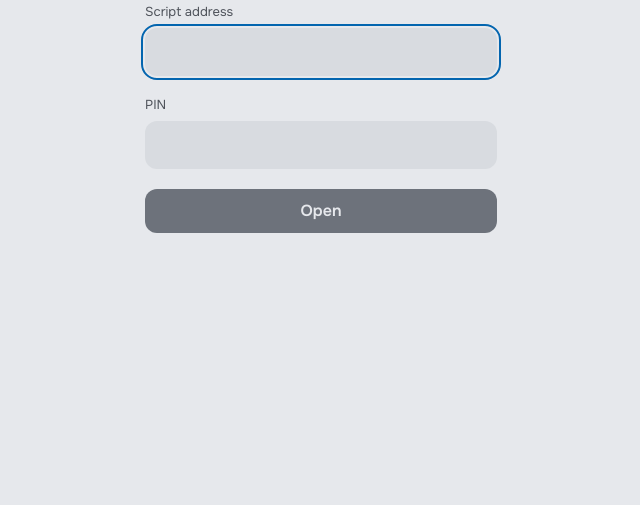
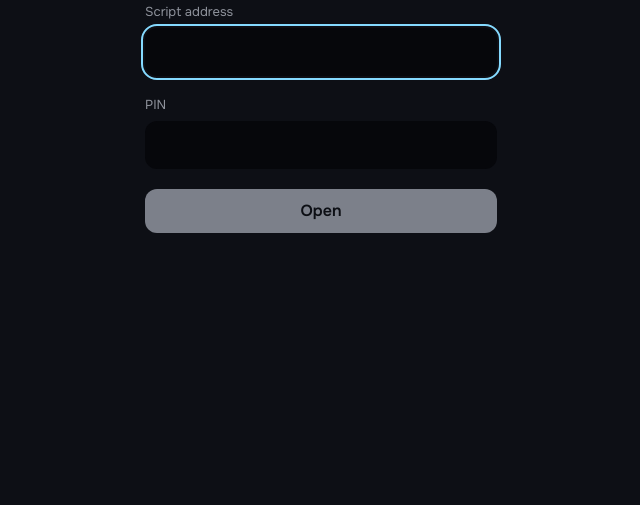
Before and after one commit to masonj52/athelte-data-hub, a plain HTML site: page index.html in a window 1280 px wide. Shown: the part 295-800 px from the top of the page, without its empty margins (319-959 px from the left). Drawn offline with Linux system fonts and the light colour scheme; a web font is replaced by a local one.

Commit message:
Make the app dark only
Co-Authored-By: Claude Fable 5.2 <noreply@anthropic.com>
Claude-Session: https://claude.ai/code/session_01WynUe2WmfnKjTyQ5dxEvT3

```diff
--- a/index.html
+++ b/index.html
@@ -7,8 +7,8 @@
 <meta name="description" content="Mason’s training deck: readiness as tempo, workouts, runs, a session log and thirty days of history.">
 <meta name="robots" content="noindex, nofollow">
 <meta name="referrer" content="no-referrer">
-<meta name="theme-color" content="#11131a" media="(prefers-color-scheme: dark)">
-<meta name="theme-color" content="#e8e9ee" media="(prefers-color-scheme: light)">
+<meta name="theme-color" content="#11131a">
+<meta name="color-scheme" content="dark">
 <link rel="manifest" href="manifest.webmanifest">
 <link rel="apple-touch-icon" href="icon-180.png">
 <link rel="icon" type="image/svg+xml" href="icon.svg">
@@ -26,7 +26,7 @@
 /* Hallmark · pre-emit critique: P4 H5 E4 S5 R4 V4 · weakest: E, empty states are one plain line each */
 /* Hallmark · waive 47c · owner asked for deck hardware · the dial and meters carry live data; mono is kept to numerals */
 :root {
-  color-scheme: dark light;
+  color-scheme: dark;
   --font-read: "Martian Mono", ui-monospace, monospace; --font-ui: "Onest", system-ui, sans-serif;
   --bg: oklch(17% 0.012 265); --panel: oklch(22% 0.014 265); --panel-2: oklch(27% 0.016 265); --well: oklch(13% 0.010 265);
   --line: oklch(30% 0.016 265); --ink: oklch(96% 0.005 265); --ink-2: oklch(80% 0.010 265); --muted: oklch(66% 0.014 265);
@@ -35,15 +35,6 @@
   --none: oklch(60% 0.015 265); --zone: var(--none);
   --r-chip: 12px; --gap: 12px; --pad: 16px; --bar-h: 64px;
   --ease: cubic-bezier(0.16, 1, 0.3, 1);
-}
-@media (prefers-color-scheme: light) {
-  :root {
-    --bg: oklch(93% 0.006 265); --panel: oklch(98.5% 0.003 265); --panel-2: oklch(95% 0.005 265); --well: oklch(89% 0.008 265);
-    --line: oklch(84% 0.008 265); --ink: oklch(20% 0.015 265); --ink-2: oklch(34% 0.015 265); --muted: oklch(44% 0.014 265);
-    --off: oklch(83% 0.008 265); --focus: oklch(50% 0.14 250); --error: oklch(50% 0.20 25);
-    --s0: oklch(42% 0.19 22); --s30: oklch(54% 0.22 27); --s40: oklch(62% 0.18 50); --s52: oklch(68% 0.15 90); --s65: oklch(58% 0.18 148); --s85: oklch(52% 0.18 255); --s93: oklch(22% 0.02 265);
-    --none: oklch(55% 0.015 265);
-  }
 }
 *, *::before, *::after { box-sizing: border-box; }
 html, body { overflow-x: clip; }
```
